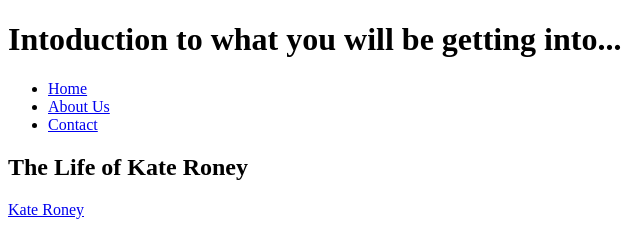
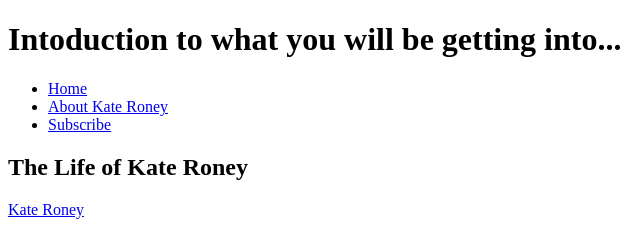
Before and after one commit to roneyka1/mi349_blog, a plain HTML site: page index.html in a window 1280 px wide. Shown: the top 232 px of the page, 0-640 px from the left. Drawn offline with Linux system fonts and the light colour scheme.

Commit message:
fixing it up

```diff
--- a/index.html
+++ b/index.html
@@ -14,8 +14,8 @@
     <nav>
         <ul>
             <li><a href="index.html">Home</a></li>
-            <li><a href="about.html">About Us</a></li>
-            <li><a href="contact.html">Contact</a></li>
+            <li><a href="about.html">About Kate Roney</a></li>
+            <li><a href="contact.html">Subscribe</a></li>
         </ul>
     </nav>
 
```
